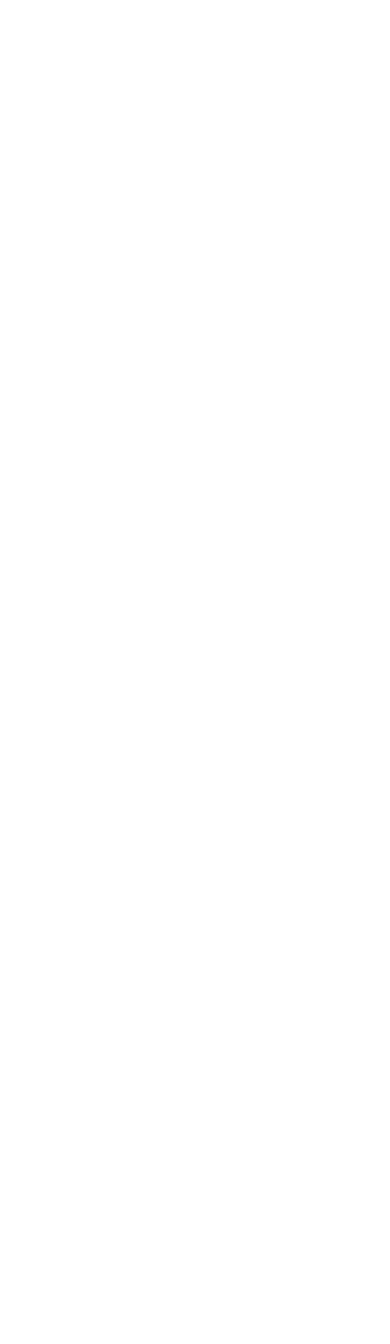
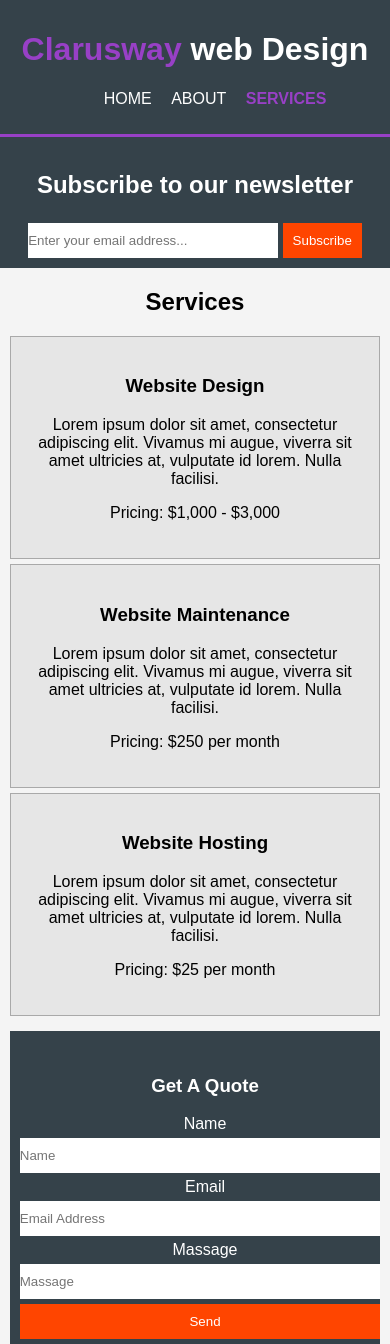
Before and after one commit to Victor-Valery/Project_1_-Website_Page_Design-, a plain HTML site: page services.html in a window 390 px wide. Shown: the top 1344 px of the page. Before the commit the page ends 844 px from the top, so only its background shows below. Drawn offline with Linux system fonts and the light colour scheme.

Commit message:
Services_page_html_css

```diff
--- a/services.html
+++ b/services.html
@@ -0,0 +1,92 @@
+<!DOCTYPE html>
+<html lang="en">
+
+<head>
+    <meta charset="UTF-8">
+    <meta http-equiv="X-UA-Compatible" content="IE=edge">
+    <meta name="viewport" content="width=device-width, initial-scale=1.0">
+    <title>Website Page Design | Services</title>
+    <link rel="stylesheet" href="./style.css">
+</head>
+
+<body>
+
+    <header>
+        <div class="container nav-bar">
+            <h1 class="heading">
+                <span>Clarusway</span> web Design
+            </h1>
+            <nav>
+                <ul>
+                    <li>
+                        <a href="./index.html">Home</a>
+                    </li>
+                    <li>
+                        <a href="./about.html">About</a>
+                    </li>
+                    <li>
+                        <a href="./services.html"><span>Services</span></a>
+                    </li>
+                </ul>
+            </nav>
+        </div>
+    </header>
+
+    <aside>
+        <div class="container subscribe">
+            <p>Subscribe to our newsletter</p>
+            <form>
+                <input type="email" for="email" placeholder="Enter your email address...">
+                <button type="submit" id="email">Subscribe</button>
+            </form>
+        </div>
+    </aside>
+
+    <section class="main-grid">
+        <div class="container about-us">
+            <div class="services">
+                <h2>Services</h2>
+                <section class="service">
+                    <h3>Website Design</h3>
+                    <p>Lorem ipsum dolor sit amet, consectetur adipiscing elit. Vivamus mi augue, viverra sit amet
+                        ultricies at, vulputate id lorem. Nulla facilisi.</p>
+                    <p>Pricing: $1,000 - $3,000</p>
+                </section>
+                <section class="service">
+                    <h3>Website Maintenance</h3>
+                    <p>Lorem ipsum dolor sit amet, consectetur adipiscing elit. Vivamus mi augue, viverra sit amet
+                        ultricies at, vulputate id lorem. Nulla facilisi.</p>
+                    <p>Pricing: $250 per month</p>
+                </section>
+                <section class="service">
+                    <h3>Website Hosting</h3>
+                    <p>Lorem ipsum dolor sit amet, consectetur adipiscing elit. Vivamus mi augue, viverra sit amet
+                        ultricies at, vulputate id lorem. Nulla facilisi.</p>
+                    <p>Pricing: $25 per month</p>
+                </section>
+            </div>
+            <div class="wwd">
+                <h3>Get A Quote</h3>
+                <label for="name">Name</label>
+                <input type="text" id="name" placeholder="Name">
+                <label for="email">Email</label>
+                <input type="email" id="email" placeholder="Email Address">
+                <label for="massage">Massage</label>
+                <input type="textarea" id="massage" placeholder="Massage">
+                <button type="submit" id="button" name="button">Send</button>
+            </div>
+        </div>
+    </section>
+
+    <div style="clear:both"></div>
+
+    <footer>
+        <div class="container footer">
+            <p>Clarusway Web Design, Copyright © 2021</p>
+            <img src="./images/clarusway_logo.png" alt="">
+        </div>
+    </footer>
+
+</body>
+
+</html>
--- a/style.css
+++ b/style.css
@@ -1,47 +1,48 @@
-html, body {
+html,
+body {
   margin: 0;
   padding: 0;
   font-family: Arial, Helvetica, sans-serif;
 }
-header{
+header {
   margin: 0;
   padding: 10px 0;
   background-color: #35424a;
   color: #fff;
   border-bottom: 3px solid #9840c6;
 }
-.container{
+.container {
   width: 95%;
   margin: auto;
   overflow: hidden;
 }
-header h1{
+header h1 {
   float: left;
   font-weight: bold;
 }
-span{
+span {
   color: #9840c6;
   font-weight: bold;
 }
-nav{
+nav {
   float: right;
   margin-top: 15px;
 }
-li{
+li {
   display: inline;
   word-spacing: 15px;
 }
-li a{
+li a {
   text-decoration: none;
   font-size: 16px;
   color: #fff;
   text-transform: uppercase;
 }
-a:hover{
+a:hover {
   color: #9840c6;
   font-weight: bold;
 }
-.pro{
+.pro {
   background-image: url(./images/showcase.jpg);
   text-align: center;
   height: 400px;
@@ -50,73 +51,73 @@ a:hover{
   background-size: cover;
   background-repeat: no-repeat;
 }
-.pro h1{
+.pro h1 {
   font-size: 36px;
   padding: 60px 0 10px 0;
 }
-aside{
+aside {
   background: #35424a;
   color: #fff;
   padding: 10px 0;
 }
-aside p{
+aside p {
   float: left;
   font-size: 24px;
   font-weight: bold;
   width: 50%;
 }
-form{
+form {
   float: right;
   margin: auto 0;
   margin-top: 20px;
 }
-input{
+input {
   width: 250px;
   padding: 10px 0;
   border: none;
 }
-button{
+button {
   border: none;
   padding: 10px;
   background-color: orangered;
   color: white;
 }
-.boxes{
+.boxes {
   background-color: #f4f4f4;
 }
-.box{
+.box {
   height: 400px;
   width: 30%;
   float: left;
   text-align: center;
 }
-.box img{
+.box img {
   padding: 20px 0;
 }
-.box p{
+.box p {
   padding: 10px 10px;
 }
-footer{
+footer {
   background-color: #35424a;
   color: #fff;
   padding: 25px;
   text-align: center;
   position: relative;
 }
-.main-grid{
+.main-grid {
   background-color: #f4f4f4;
 }
-.about--us{
+.about--us {
   float: left;
   width: 60%;
   margin-right: 25px;
 }
-.background{
+.background {
   background-color: #35424a;
   color: white;
   padding: 10px;
 }
-.wwd{
+.wwd {
   background-color: #35424a;
   width: 30%;
   float: right;
@@ -125,3 +126,64 @@ footer{
   padding: 25px 10px;
   margin-bottom: 200px;
 }
+.footer {
+  margin-bottom: 0;
+}
+.services {
+  float: left;
+  width: 60%;
+  margin-right: 25px;
+}
+.service {
+  padding: 20px;
+  background-color: #e6e6e6;
+  border: 1px solid darkgray;
+  margin-bottom: 5px;
+}
+.wwd input {
+  width: 370px;
+  margin: 5px 0;
+}
+@media (max-width: 768px) {
+  header h1,
+  nav {
+    float: none;
+    text-align: center;
+    width: 100%;
+  }
+  .subscribe p {
+    text-align: center;
+    float: none;
+    width: 100%;
+  }
+  .subscribe form {
+    float: none;
+    text-align: center;
+  }
+  .box {
+    float: none;
+    text-align: center;
+    width: 100%;
+  }
+  .about--us {
+    float: none;
+    width: 100%;
+    text-align: center;
+  }
+  .wwd {
+    text-align: center;
+    float: none;
+    width: 100%;
+  }
+  .wwd input {
+    width: 100%;
+  }
+  .services {
+    float: none;
+    text-align: center;
+    width: 100%;
+  }
+  #button {
+    width: 100%;
+  }
+}
```
Also changed, not shown: about.html (+1 -1 lines), index.html (+1 -1 lines). Lines whose indentation alone changed are shown as unchanged.
